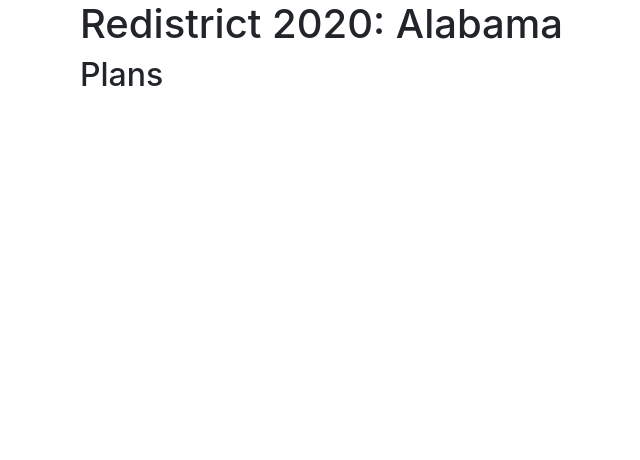
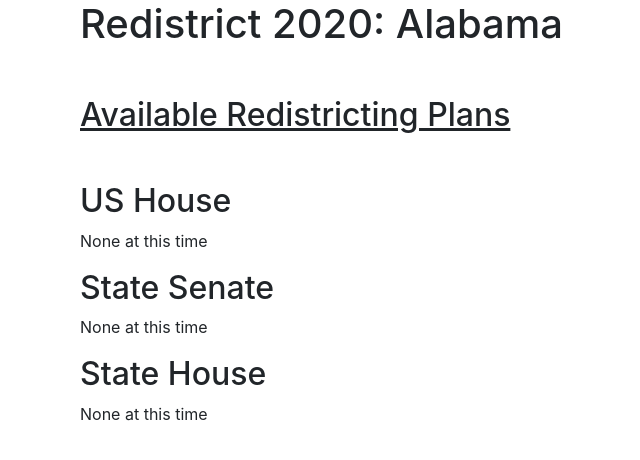
Before and after one commit to PlanScore/Redistrict2020, a Jekyll site: the page built from states/alabama.md, in a window 1280 px wide. Shown: the top 460 px of the page, without its empty margins (5-645 px from the left). Built offline with Jekyll 4.4.1, drawn with Linux system fonts in a browser that asks for light colours.

Commit message:
Update plan pages for standard format

```diff
--- a/states/alabama.md
+++ b/states/alabama.md
@@ -3,11 +3,40 @@ title: Alabama
 layout: basic-page
 ---
 
-Plans
-----
+<br>
 
-{% assign state_plans = site.plans | where: "state", "Alabama" | sort: "date" | reverse | sort: "body" %}
+<u>Available Redistricting Plans</u>
+---
+
+<br>
+
+US House
+---
+{% assign state_plans = site.plans | where: "state", "Alabama" | where: "body", "US House" | sort: "date" | reverse %}
 
 {% for plan in state_plans %}
 - [{{ plan.title }}]({{ plan.url }}), {{ plan.date | date_to_string }}
+{% else %}
+None at this time
 {% endfor %}
+
+State Senate
+---
+{% assign state_plans = site.plans | where: "state", "Alabama" | where: "body", "State Senate" | sort: "date" | reverse %}
+
+{% for plan in state_plans %}
+- [{{ plan.title }}]({{ plan.url }}), {{ plan.date | date_to_string }}
+{% else %}
+None at this time
+{% endfor %}
+
+
+State House
+---
+{% assign state_plans = site.plans | where: "state", "Alabama" | where: "body", "State House" | sort: "date" | reverse %}
+
+{% for plan in state_plans %}
+- [{{ plan.title }}]({{ plan.url }}), {{ plan.date | date_to_string }}
+{% else %}
+None at this time
+{% endfor %}
```
Also changed, not shown: states/colorado.md (+21 -10 lines), states/oklahoma.md (+23 -4 lines).
